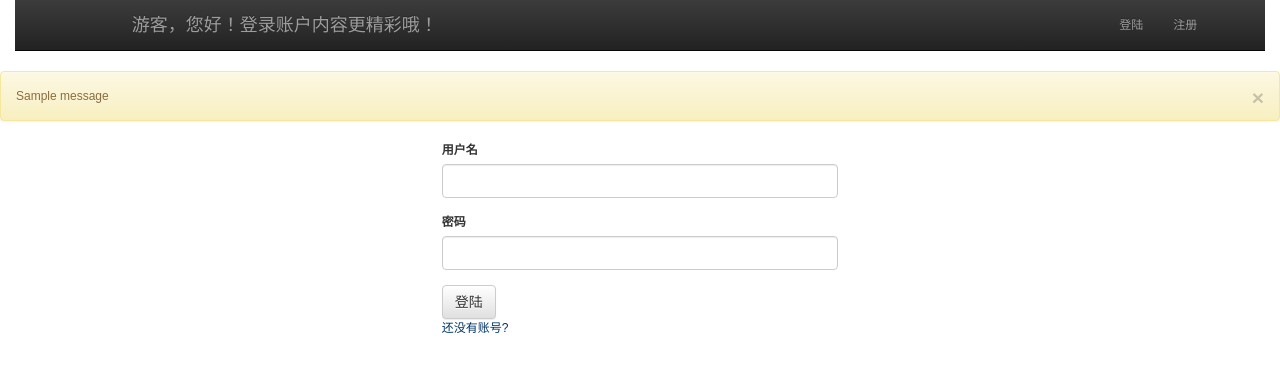
After one commit to AcmenLiang/Nowcoder_JuniorProject, a Flask app: page /wtf/login/ in a window 1280 px wide. The commit adds this page. Shown: the top 372 px of the page. Run offline with Flask 2, Linux system fonts and the light colour scheme; tables that the repository leaves empty hold one stand-in row (values such as "Sample post"); one stand-in notice (Sample message) is shown; parts of the project's set-up code (start-up, migrations or seed data) failed here and were passed over; some libraries are stand-ins or nearby versions.

Commit message:
class_06     1.增加导航栏优化，就是加入了Flask-Bootstrap的使用在base.html中，是前 端知识，不深究。     2.其他改动文件都是增加新版注册/登录功能，加入了email字段，为后面的邮 件发送做准备；其他增加的函数,HTML文件，.py文件都是新版注册所需的；具体道 理见record记录。

```diff
--- a/class_03-04-05/PageDriven/manage.py
+++ b/class_03-04-05/PageDriven/manage.py
@@ -21,13 +21,13 @@ def init_database():
     db.create_all()
     # 100个用户，每个用户3张图片，每张图片3条评论
     for user_i_id in range(0, 30):
-        db.session.add(User(u'牛客' + str(user_i_id + 1), 'password' + str(random.randint(0, 1000)))) # id从1开始
+        db.session.add(User(u'匿名用户' + str(user_i_id + 1), 'admin' + unicode(user_i_id) + '@qq.com', 'password' + str(random.randint(0, 1000)))) # id从1开始
         for image_j_id in range(0, 7):
             # 看Image类中的构造函数__init__的参数是几个，这里就传入几个，相当于类的实例化(或者说是表中一条数据的建立)
             # 第2个参数就是用的user_id，故从上面的遍历中直接传下来
             db.session.add(Image(get_image_url(), user_i_id + 1))
             for comment_k_id in range(0, 3):
-                db.session.add(Comment(u'这是一条评论：' + str(comment_k_id), 1 + 7 * user_i_id + image_j_id, user_i_id + 1))
+                db.session.add(Comment(u'这是一条评论：你长得真好看' + str(comment_k_id), 1 + 7 * user_i_id + image_j_id, user_i_id + 1))
                 # 后面两个是image_id user_id，需要计算一下才是对应当前评论id的正确值；
     db.session.commit()  # 将数据插入后，需要commit一下，才能将数据真正的提交的数据库中；
     '''
--- a/class_03-04-05/PageDriven/nowstagram/models.py
+++ b/class_03-04-05/PageDriven/nowstagram/models.py
@@ -17,7 +17,7 @@ class User(db.Model):
     # primary_key=True表示将id设为主键，即id值是唯一标识；autoincrement=True表示该列的id生成的序号是自己产生，且是自增的；
     # 即id这个键的值不需要初始化了(__init__函数不需要再写id的初始化内容)，加上了autoincrement后就会从1开始自增，直至不
     # 在session.add数据为止；
-
+    email = db.Column(db.String(80), unique=True)  # 注册时所需邮箱
     username = db.Column(db.String(80), unique=True)  # unique=True指这个字段在这列里不能重复
     password = db.Column(db.String(80))  # Column代表数据库中的一列，即关键字
     salt = db.Column(db.String(32))  # 注册用的，加强密码的安全性，即防止破解密码的一个外键
@@ -42,8 +42,9 @@ class User(db.Model):
     # ForeignKey仅仅是取其他表中键的值，而并非关联起来，是表1的id用了表2的id，则用ForeignKey拷过来；若是关联，则用relationship
 
     # __init__相当于构造函数，声明一个实例的时候会通过这里进行属性的初始化；self即相当于this指针
-    def __init__(self, username, password, salt=''):
+    def __init__(self, username, email, password, salt=''):
         self.username = username
+        self.email = email
         self.password = password
         self.salt = salt  # 默认此处为空，主要进行密码的加密，用到了再进行赋值；
         self.head_url = u'/static/pictures/' + unicode(random.randint(0, 100)) + u'.jpg'  # 随机生成头像的一种方式
--- /dev/null
+++ b/class_03-04-05/PageDriven/nowstagram/reglogin/__init__.py
@@ -0,0 +1,5 @@
+# -*- coding:utf8 -*-
+
+from flask import Blueprint
+
+reglogin = Blueprint('reglogin', __name__)
--- /dev/null
+++ b/class_03-04-05/PageDriven/nowstagram/reglogin/forms.py
@@ -0,0 +1,26 @@
+# -*- coding:utf8 -*-
+# 用于新版注册/登录，就是加了一个表单验证，增强安全的
+from flask_wtf import Form
+from wtforms import StringField, PasswordField, SubmitField, ValidationError
+from wtforms.validators import Required, Length, Email, EqualTo
+from nowstagram.models import User
+
+class LoginForm(Form):
+    username = StringField(u'用户名', validators=[Required(), Length(1, 32)])
+    password = PasswordField(u'密码', validators=[Required()])
+    submit = SubmitField(u'登陆')
+
+class RegisterForm(Form):
+    email = StringField(u'邮箱', validators=[Required(), Length(1, 64), Email()])
+    username = StringField(u'用户名', validators=[Required(), Length(1, 32)])
+    password = PasswordField(u'密码', validators=[Required()])
+    password_confirm = PasswordField(u'确认密码', validators=[Required(), EqualTo('password', u'密码不一致')])
+    submit = SubmitField(u'注册')
+
+    def validate_username(self, field):
+        if User.query.filter_by(username = field.data).first():
+            raise ValidationError('用户名已经存在')
+
+    def validate_email(self, field):
+        if User.query.filter_by(email=field.data).first():
+            raise ValidationError('该邮箱已经被注册')
--- a/class_03-04-05/PageDriven/nowstagram/static/styles/common/header.css
+++ b/class_03-04-05/PageDriven/nowstagram/static/styles/common/header.css
@@ -2,8 +2,8 @@
 .header {
     padding: 0 20px;
     height: 70px;
-    border-bottom: 1px solid #dbdbdb;
-    background: #fff;
+    /*border-bottom: 1px solid #dbdbdb;*/
+    /*background: #fff;*/
 }
 
 .header-cont {
--- a/class_03-04-05/PageDriven/nowstagram/templates/base.html
+++ b/class_03-04-05/PageDriven/nowstagram/templates/base.html
@@ -1,31 +1,76 @@
 <!DOCTYPE html>
-<html>
+<html lang="en">
     <head>
         <meta charset="utf-8">
-    <meta name="description" content="">
-    <meta name="Keywords" content="">
+        <meta http-equiv="X-UA-Compatible" content="IE=edge">
+        <meta name="viewport" content="width=device-width, initial-scale=1">
+        <!-- The above 3 meta tags *must* come first in the head; any other head content must come *after* these tags -->
+        <link rel="icon" href="{{ url_for('static',filename='img/favicon.ico') }}">
 
-    <title>{% block title %}{% endblock %}</title>
+        <!-- Bootstrap core CSS -->
+        <link href="{{ url_for('static',filename='css/bootstrap.min.css') }}" rel="stylesheet">
+        <!-- Bootstrap theme -->
+        <link href="{{ url_for('static',filename='css/bootstrap-theme.min.css') }}" rel="stylesheet">
+
+        <!-- Custom styles for this template -->
+        <link href="{{ url_for('static',filename='css/theme.css') }}" rel="stylesheet">
+        <link href="{{ url_for('static',filename='css/dashboard.css') }}" rel="stylesheet">
+
+        <title> {% block title %}{% endblock %} </title>
         <link rel="stylesheet" href="{% block css %}{% endblock %}">
     </head>
+
     <body>
-    <div class="container">
-        <section>
-            <header class="header">
-                <div class="header-cont">
-                    <a class="logo" href="/">logo</a>
-                    <div class="web-menu">      <!--这一段是右上角那个个人按钮图标-->
-                    {% if current_user.is_authenticated %}      <!--通过current_user判断用户是否已认证，User类中的3个is_xxx就是在这用的-->
-                        <a class="profile-ico" href="/profile/{{current_user.id}}" title="{{current_user.username}}">{{current_user.username}}</a>
-                    {% else %}              <!--未认证，则返回登录页-->
-                        <a class="profile-ico" href="/regloginpage">注册/登录</a>
+    <!-- =========================导航条========================= -->
+    <div class="navbar-wrapper">
+        <div class="container-fluid">
+            <!--导航条， 深色背景， 固定在顶部-->
+            <nav class="navbar navbar-inverse navbar-static-top">
+                <!--用于固定宽度， 可以用来为包裹的内容添加一个 padding， 非占满全屏宽度-->
+                <div class="container-fluid">
+                    <row>
+                        <div class="navbar-header col-md-offset-1">
+                            <button type="button" class="navbar-toggle collapsed" data-toggle="collapse" data-target="#navbar" aria-expanded="false" aria-controls="navbar">
+                                <span class="sr-only">Toggle navigation</span>
+                                <span class="icon-bar"></span>
+                                <span class="icon-bar"></span>
+                                <span class="icon-bar"></span>
+                            </button>
+
+                            <!--logo-->
+                            <a class="navbar-brand " href="{{ url_for('index') }}">
+                                {% if current_user.is_authenticated %}
+                                    {{current_user.username}}，您好！欢迎回来！
+                                {% else %}
+                                    游客，您好！登录账户内容更精彩哦！
                                 {% endif %}
+                            </a>
+                        </div>
+
+                        <!--欢迎字符-->
+                        <div id="navbar" class="navbar-collapse collapse col-md-offset-4">
+                            <ul class = "nav navbar-nav navbar-right col-md-1">
+                            <li><span class="icon-bar"></span></li>
+                            </ul>
+
+                            <div id="navbar" class="navbar-collapse collapse">
+                                <ul class="nav navbar-nav navbar-right">
+                                    {% if current_user.is_authenticated %}
+                                    <li><a href="/profile/{{current_user.id}}">个人主页</a></li>
+                                    <li><a href="{{ url_for('logout') }}">登出</a></li>
+                                    {% else %}
+                                    <li><a href="/wtf/login/">登陆</a></li>
+                                    <li><a href="/wtf/register/">注册</a></li>
+                                    {% endif %}
+                                </ul>
+                            </div><!--/.nav-collapse -->
+                        </div>
+                    </row>
+                </div>
+            </nav>
         </div>
     </div>
-            </header>
-            {% block content %}{% endblock %}
-        </section>
-    </div>
+    {% block content %} {% endblock %}
+    {% block js %}{% endblock%}
     </body>
-{% block js %}{% endblock %}
 </html>
--- a/class_03-04-05/PageDriven/nowstagram/templates/login.html
+++ b/class_03-04-05/PageDriven/nowstagram/templates/login.html
@@ -1,3 +1,4 @@
+<!--旧版登录界面所需HTML文件，现在用不到了，新版为relogin_login.html-->
 <!--模板继承的初始部分，表面继承的哪个模板-->
 {% extends "base.html" %}
 <!--下面3个block即模板继承的改变部分，在模板base中3处被替换了，每一处即一个block，在当前的index页中进行block块的书写-->
@@ -16,7 +17,7 @@
                         {% if (msg | length) > 0 %}  <!--判断传入的msg消息长度是否为空-->
                         <b>{{msg}}</b>               <!--对传入消息的一个显示-->
                         {% else %}
-                        注册 牛客
+                        注册
                         {% endif %}
                     </h2>
                     <div class="form-item">
--- /dev/null
+++ b/class_03-04-05/PageDriven/nowstagram/templates/reglogin/reglogin_login.html
@@ -0,0 +1,18 @@
+<!--新版注册登录界面为relogin_login.html-->
+{% extends "base.html" %}
+{% import "bootstrap/wtf.html" as wtf %}
+{% block title %}登陆{% endblock %}
+{% block css %}/static/styles/pages/login.css{% endblock %}
+
+{% block content %}
+{% for message in get_flashed_messages() %}
+    <div class = "alert alert-warning">
+        <button type = "button" class = "close" data-dismiss="alert">&times;</button>
+        {{message}}
+    </div>
+{% endfor %}
+<div class="col-md-4 col-md-offset-4">
+    {{wtf.quick_form(form)}}
+    <a href = "/wtf/register/"> 还没有账号? </a>
+</div>
+{% endblock %}
--- a/class_03-04-05/PageDriven/nowstagram/views.py
+++ b/class_03-04-05/PageDriven/nowstagram/views.py
@@ -3,10 +3,9 @@
 
 from nowstagram import app, db  # 从application中导入app，不然找不到该模块；从__init__中导入是不行的！！！必须从子目录中导入！！！
 from models import User, Image, Comment  # 由于view与model文件在泳衣目录，故直接这么导入即可，将这3个类导入；
-from flask import render_template, redirect, request, flash, get_flashed_messages, send_from_directory
+from flask import render_template, redirect, request, flash, get_flashed_messages, send_from_directory, url_for
 # render_templatejinja2中的模板；redirect重定向；request用于get post中的请求；get_flashed_messages用于消息闪现;
 # send_from_directory是flask中直接显示某个本地文件中图片用的库函数；
-
 from flask_login import login_user, logout_user, login_required, current_user  # 这4部分即登陆登出所需的函数
 import hashlib  # md5加密用
 import random  # 产生随机数
@@ -16,6 +15,13 @@ import json
 from qiniusdk import qiniu_upload_file  #七牛
 
 
+from nowstagram.reglogin.forms import LoginForm, RegisterForm
+
+
+
+'''''''''''''''''''''''''''''''''''''''''''''''''''''''''''
+            三大详情页开发以及AJAX异步刷新
+'''''''''''''''''''''''''''''''''''''''''''''''''''''''''''
 # python的装饰器，传入一个/就可以直接下面的函数，注意URL不是localhost/index，index只是个函数；这里就是127.0.0.1:5001/
 @app.route('/')
 def index():
@@ -30,9 +36,8 @@ def index():
     images = Image.query.order_by('id desc').paginate(1, 5, False)
     return render_template('index.html', images=images.items)
 
-'''''''''''''''''''''''''''''''''''''''''''''''''''''''''''
-    实现AJAX的关键函数，首页实现AJAX需要这个图片查询函数做辅助
-'''''''''''''''''''''''''''''''''''''''''''''''''''''''''''
+
+# 实现AJAX的关键函数，首页实现AJAX需要这个图片查询函数做辅助
 @app.route('/images/<int:page_num>/<int:per_page>/')
 def index_paginate(page_num, per_page):
     # 1.获取待查询的图片序列，每页获取5张；点一次更多就是1页；
@@ -114,8 +119,9 @@ def profile_paginate(user_id, page, per_page):
     return json.dumps(map)
 
 
+
 '''''''''''''''''''''''''''''''''''''''''''''''''''''''''''
-                    注册登录相关
+                    旧版注册登录相关
 '''''''''''''''''''''''''''''''''''''''''''''''''''''''''''
 # flash message用的比较多，独立成一个函数；category为分类闪现的应用，具体可看下面资料：
 # http://docs.jinkan.org/docs/flask/patterns/flashing.html
@@ -149,7 +155,7 @@ def reg():
     username = request.values.get('username').strip()  # 获取username参数，用values来获取；strip是去除带来的一些空格等
     password = request.values.get('password').strip()  # 这两句为注册后获取的用户提交的用户名/密码的注册信息
 
-    # 2.业务逻辑处理，看是否出测过该username，username/password是否存在等等异常判断
+    # 2.业务逻辑处理，看是否注册过该username，username/password是否存在等等异常判断
     user = User.query.filter_by(username=username).first()  # 对获取到的username进行过滤寻找，看是否存在重名的username
     if user != None:
         return redirect_with_msg('/regloginpage', u'用户名已经存在', 'reglogin')
@@ -213,7 +219,72 @@ def login():
 @app.route('/logout/')
 def logout():
     logout_user()  # flask-login库中的函数，删除token，session等
-    return redirect('/')  # 当登出之后自动重定向到首页
+    # return redirect('/')  # 当登出之后自动重定向到首页
+    return redirect('/wtf/login/')  # 新版的登出，即最终返回登录页，而不是首页
+
+
+
+'''''''''''''''''''''''''''''''''''''''''''''''''''''''''''
+                    新版注册登录相关
+'''''''''''''''''''''''''''''''''''''''''''''''''''''''''''
+# 新版登录
+@app.route('/wtf/login/', methods=['GET', 'POST'])
+def wtf_login():
+    # 1.获取登录表单，在登录表单中获取到了username,password，相当于旧版中的request.values
+    form = LoginForm()
+    # 2.将得到的用户名进行一系列判断
+    if form.validate_on_submit():
+        user = User.query.filter_by(username = form.username.data).first()
+        # 3.业务逻辑判断用户名是否存在
+        if user is not None:
+            m = hashlib.md5()
+            m.update(form.password.data + user.salt)
+            password = m.hexdigest()
+            # 4.业务逻辑判断密码----这里用到了将提取到的密码进行md5加密然后与数据库中的密码进行比对的方法
+            if password != user.password:
+                return redirect_with_msg('/wtf/login/', u'密码不正确', 'login')
+            # 最终则登录用户
+            login_user(user)
+            # 5.用户体验优化，即注册/登录完后可以跳回注册前点击的页面，而不是直接返回首页；这里用一个next变量即可实现
+            next = request.args.get('next')
+            if next != None:
+                return redirect(request.args.get('next'))
+            return redirect('/profile/' + unicode(user.id))
+            flash('用户不存在.')
+    return render_template('reglogin/reglogin_login.html', form = form)
+
+
+# 新版注册
+@app.route('/wtf/register/', methods=['GET', 'POST'])
+def wtf_register():
+    # 1.获取注册表单，从注册表单中将填入的数据得到存入form变量中，即username，password，email；相当于旧版注册中的request.values
+    form = RegisterForm()
+    # 2.业务逻辑处理，看是否出测过该username，username/password是否存在等等异常判断；这一个功能在forms.py中做的；
+    if form.validate_on_submit():
+        # 3.密码进行salt加密，即对md5的加密方式进行提高加密等级，增加一个字符串再进行MD5加密；
+        salt = '.'.join(random.sample('abcdefghijklmnopqrstuvwxyz1234567890', 10))
+        password = form.password.data
+        m = hashlib.md5()
+        m.update(password + salt)
+        password = m.hexdigest()
+        # 4.将新数据提交给数据库，最后要commit一下
+        user = User(form.username.data, form.email.data, password, salt)
+        db.session.add(user)
+        db.session.commit()
+
+        # token = user.generate_confirmation_token()
+        # send_email(form.email.data, u'Please activate your account', u'mail/new_user', user=user, token = token)
+        # 5.注册好了之后自动登录
+        login_user(user)
+        # 6.用户体验优化，即注册/登录完后可以跳回注册前点击的页面，而不是直接返回首页；这里用一个next变量即可实现
+        next = request.args.get('next')
+        if next != None:
+            return redirect(request.args.get('next'))
+        # 7.最终将返回首页，重定向回首页
+        return redirect('/profile/' + unicode(user.id))
+    # 若form不在表单中，直接走模板会注册页
+    return render_template('reglogin/reglogin_register.html', form = form)
+
 
 
 '''''''''''''''''''''''''''''''''''''''''''''''''''''''''''
@@ -282,6 +353,8 @@ def upload():
     # return redirect('/profile/%d/' % current_user.id)
     return redirect_with_msg('/profile/%d/' % current_user.id, '图片上传成功')  # 打一个flash消息
 
+
+
 '''''''''''''''''''''''''''''''''''''''''''''''''''''''''
                 图片详情页/首页增加评论
 '''''''''''''''''''''''''''''''''''''''''''''''''''''''''
```
Also changed, not shown: class_03-04-05/PageDriven/nowstagram/__init__.py (+9 -2 lines), class_03-04-05/PageDriven/nowstagram/templates/reglogin/reglogin_register.html (added, +19 -0 lines), class_03-04-05/PageDriven/.qiniu_pythonsdk_hostscache.json, 2 other files. Lines whose indentation alone changed are shown as unchanged.
